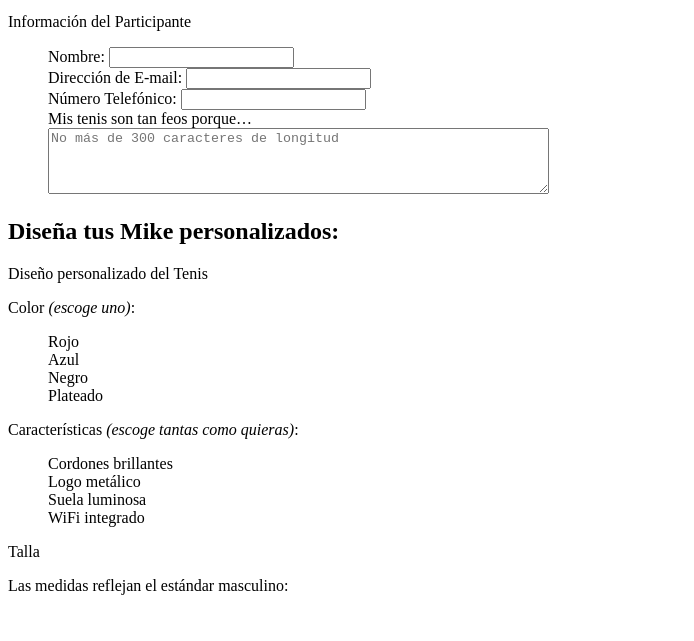
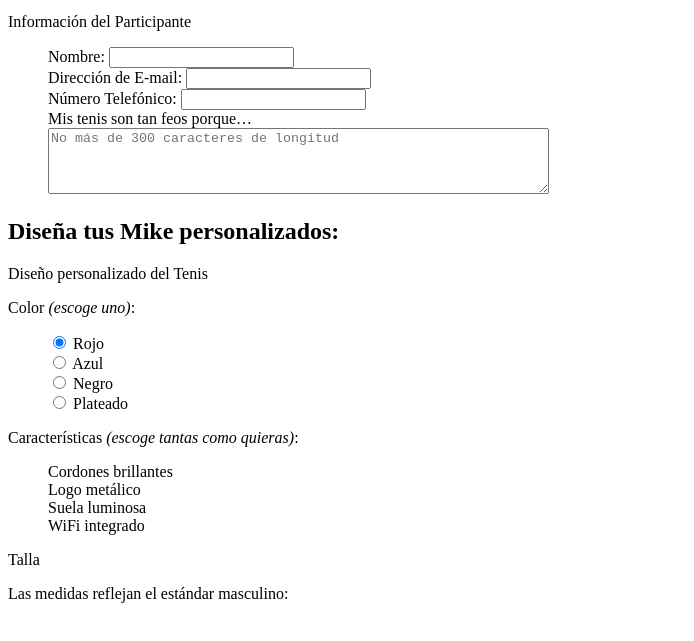
Before and after one commit to karsnark/hweb, a plain HTML site: page practicas/p09/formulario.html in a window 1280 px wide. Shown: the part 137-778 px from the top of the page, without its empty margins (0-694 px from the left). Drawn offline with Linux system fonts and the light colour scheme.

Commit message:
botones de radio y casillas de verificacion

```diff
--- a/practicas/p09/formulario.html
+++ b/practicas/p09/formulario.html
@@ -34,10 +34,10 @@
 
     <p>Color <em>(escoge uno)</em>:</p>
       <ul>
-      <li>Rojo</li>
-      <li>Azul</li>
-      <li>Negro</li>
-      <li>Plateado</li>
+        <li><input type="radio" name="color" value="red" id="c-red" checked> <label for="c-red">Rojo</label></li>
+        <li><input type="radio" name="color" value="blue" id="c-blue"> <label for="c-blue">Azul</label></li>
+        <li><input type="radio" name="color" value="black" id="c-black"> <label for="c-black">Negro</label></li>
+        <li><input type="radio" name="color" value="silver" id="c-silver"> <label for="c-silver">Plateado</label></li>
       </ul>
 
     <p>Características <em>(escoge tantas como quieras)</em>:</p>
```
